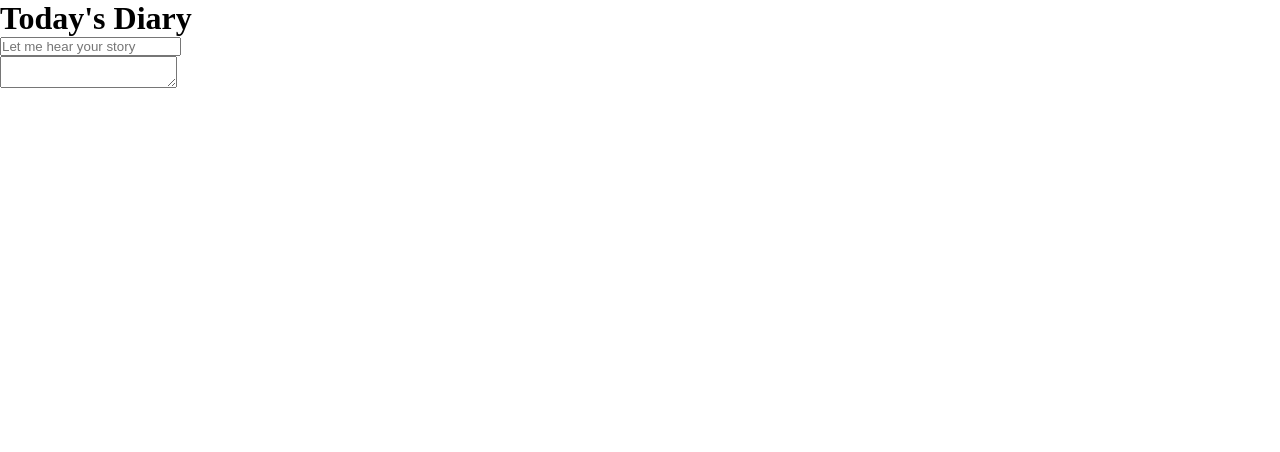
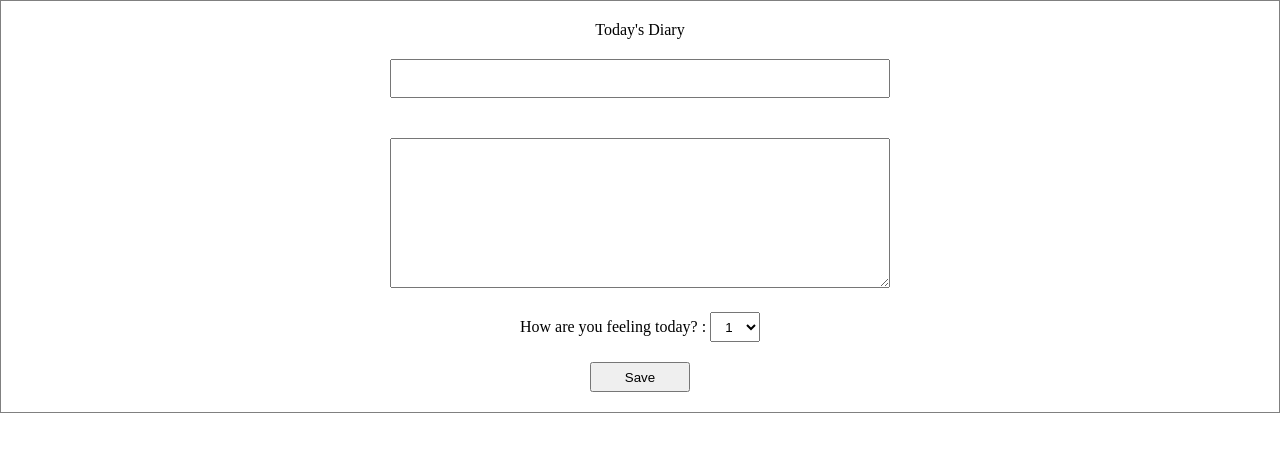
Before and after one commit to terryjung0244/reactsimplediary, a React (Create React App) app: page / in a window 1280 px wide. Shown: the top 452 px of the page. Built offline with nearby package versions, Linux system fonts and the light colour scheme.

Commit message:
Basic Structure Updated

```diff
--- /dev/null
+++ b/src/App.css
@@ -0,0 +1,34 @@
+.DiaryEditor {
+  border: 1px solid gray;
+  display: flex;
+  flex-direction: column;
+  justify-content: center;
+  align-items: center;
+  padding: 20px;
+}
+
+.DiaryEditor input, textarea {
+  margin: 20px;
+  width: 500px;
+  padding: 10px;
+}
+
+.DiaryEditor textarea {
+  height: 150px;
+}
+
+.DiaryEditor select {
+  margin-bottom: 20px;
+  width: 50px;
+  height: 30px;
+}
+
+.DiaryEditor option {
+  text-align: center;
+}
+
+.DiaryEditor button {
+  width: 100px;
+  height: 30px;
+  cursor: pointer;
+}
--- a/src/App.js
+++ b/src/App.js
@@ -1,6 +1,6 @@
 import React from 'react'
 import DiaryEditor from './components/DiaryEditor'
-
+import './App.css'
 
 const App = () => {
   return (
--- a/src/components/DiaryEditor.jsx
+++ b/src/components/DiaryEditor.jsx
@@ -2,36 +2,64 @@
 
 const DiaryEditor = () => {
 
+  // const [author, setAuthor] = useState(''); //State that manages input
+  // const [content, setContent] = useState(''); //State that manages textarea
+
   const [state, setState] = useState({
-    auther: '',
-    content: ''
+    author: '',
+    content: '',
+    emotion: 1
   })
 
+  const onChangeHandler = (e) => {
+    console.log(e.target.name)
+    console.log(e.target.value)
+    setState({...state, [e.target.name] : [e.target.value]})
+  }
+
+  const handleSubmit = () => {
+    console.log(state)
+    alert('Saved')
+  }
+
   return (
-    <div>
-      <h1>
+    <div className='DiaryEditor'>
+      <div>
         Today's Diary
-      </h1>
+      </div>
       <div>
         <input
-          name='auther'
-          placeholder='Let me hear your story'
-          value={state.auther}
-          onChange={(e) => {
-            setState({...state, auther: e.target.value})
-          }}
+          name='author'
+          value={state.author} //현재 author의 상태는 비어있는 상태이고, 업데이트가 되지않는 State이므로 아무것도 적혀지지 않는다. 'setAuthor'로 업데이트를 해주면 Input안에 입력한 값들이 나온다. 입력한 값들이 업데이트된 states이다.
+          onChange={onChangeHandler} //onChange에 등록되는 콜백함수는 Parameter에 event를 전달받게 되고,
         />
       </div>
       <div>
         <textarea
+          name='content'
           value={state.content}
-          onChange={(e) => {
-            setState({...state, content: e.target.value})
-          }}
+          onChange={onChangeHandler}
         />
+      </div>
+      <div>
+        <span>How are you feeling today? : </span>
+        <select
+          name='emotion'
+          value={state.emotion}
+          onChange={onChangeHandler}
+        >
+          <option value={1}>1</option>
+          <option value={2}>2</option>
+          <option value={3}>3</option>
+          <option value={4}>4</option>
+          <option value={5}>5</option>
+        </select>
+      </div>
+      <div onClick={handleSubmit}>
+        <button>Save</button>
       </div>
     </div>
   )
 }
 
-export default DiaryEditor
+export default DiaryEditor;
```
